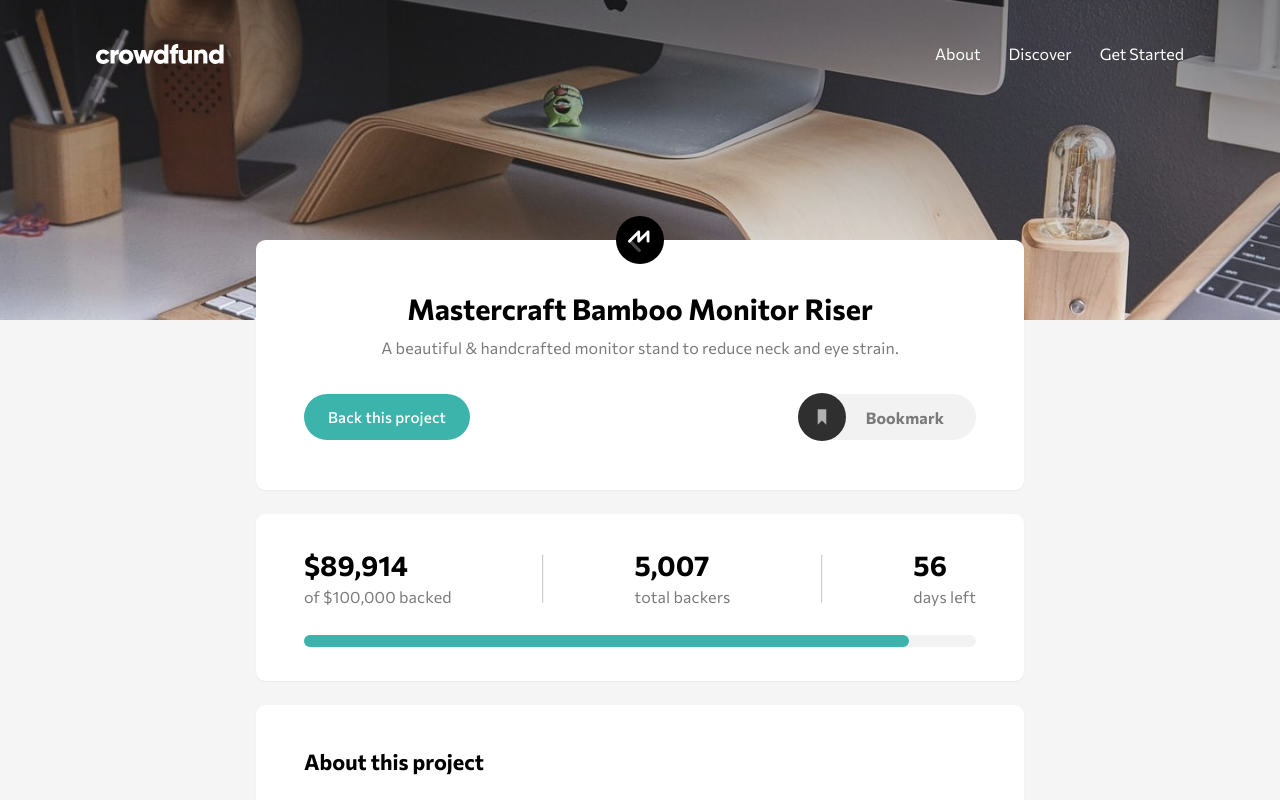
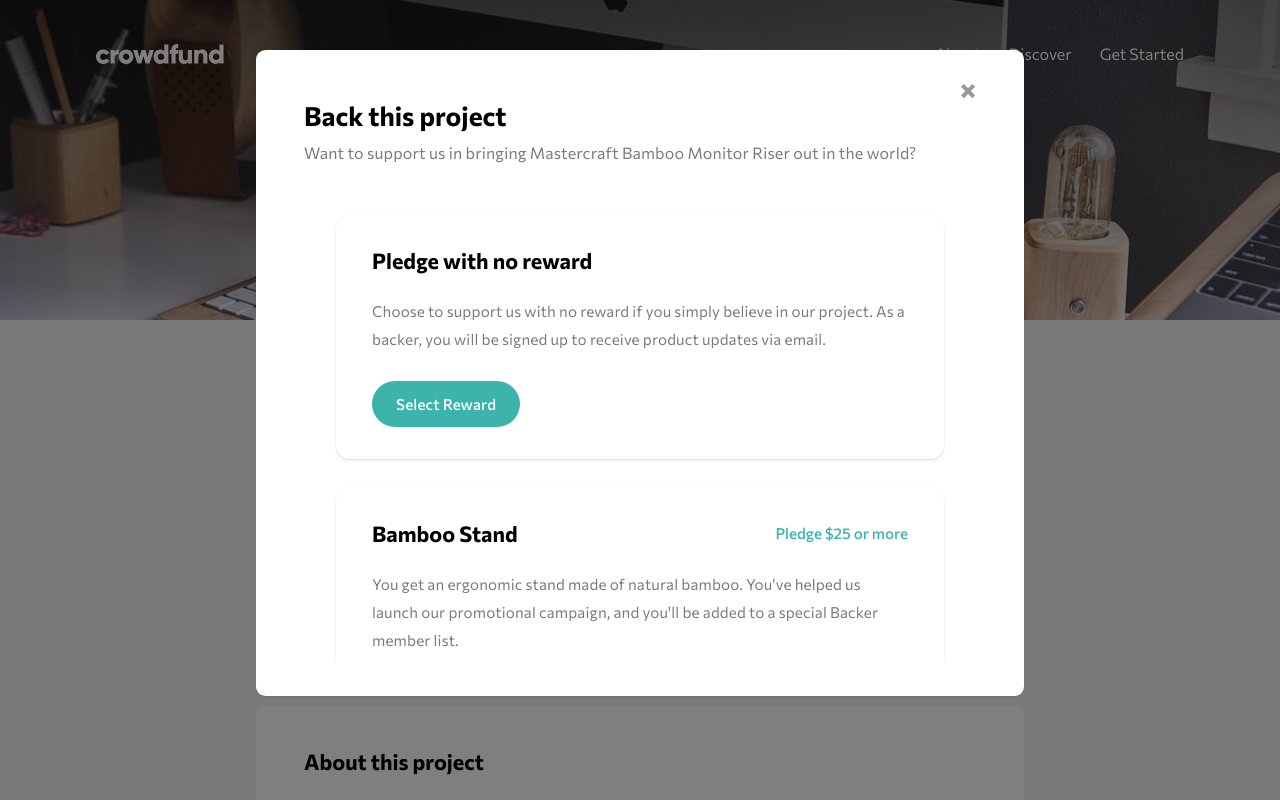
Before and after one commit to VasuBeachoo/crowdfunding-product-page, a React (Create React App) app: page / in a window 1280 px wide. Both pictures are taken after a click on the button "Back this project". Shown: the top 800 px of the page. Built offline with nearby package versions, Linux system fonts and the light colour scheme.

Commit message:
Create and style pledges popup

```diff
--- a/src/App.js
+++ b/src/App.js
@@ -1,10 +1,12 @@
 import { useState } from "react";
 import styled from "styled-components";
 import GlobalStyle from "./GlobalStyle";
+import { mixinSection } from "./mixins";
 import Header from "./components/Header";
 import Overview from "./components/Overview";
 import Stats from "./components/Stats";
 import About from "./components/About";
+import PopupPledges from "./components/PopupPledges";
 import headerBg from "./assets/image-hero-desktop.jpg";
 import logoMastercraft from "./assets/logo-mastercraft.svg";
 
@@ -41,8 +43,27 @@ const ProductContainer = styled.div`
   transform: translateY(-5rem);
 `;
 
+const DarkOverlay = styled.div`
+  position: fixed;
+  width: 100vw;
+  min-height: 100vh;
+  background-color: var(--Black);
+  opacity: 0.5;
+`;
+
+const PopupContainer = styled.div`
+  ${mixinSection}
+  position: fixed;
+  top: 6.25vh;
+  display: flex;
+  flex-direction: column;
+  justify-content: flex-start;
+  align-items: center;
+  width: 60%;
+`;
+
 const App = () => {
-  const productData = {
+  let productData = {
     icon: logoMastercraft,
     name: "Mastercraft Bamboo Monitor Riser",
     shortDesc:
@@ -88,6 +109,15 @@ const App = () => {
   };
 
   const [bookmarked, setBookmarked] = useState(false);
+  const [popup, setPopup] = useState(false);
+
+  function openPopup() {
+    setPopup(true);
+  }
+
+  function closePopup() {
+    setPopup(false);
+  }
 
   return (
     <AppContainer>
@@ -102,13 +132,28 @@ const App = () => {
           description={productData.shortDesc}
           bookmarked={bookmarked}
           setBookmarked={setBookmarked}
+          openPopup={openPopup}
         />
         <Stats stats={productData.stats} />
         <About
           description={productData.longDesc}
           rewards={productData.rewards}
+          openPopup={openPopup}
         />
       </ProductContainer>
+
+      {popup && (
+        <>
+          <DarkOverlay />
+          <PopupContainer>
+            <PopupPledges
+              productName={productData.name}
+              rewards={productData.rewards}
+              closePopup={closePopup}
+            />
+          </PopupContainer>
+        </>
+      )}
     </AppContainer>
   );
 };
--- a/src/components/About.js
+++ b/src/components/About.js
@@ -1,5 +1,5 @@
 import styled from "styled-components";
-import Reward from "./Reward";
+import { renderRewards } from "./Reward";
 import { mixinSection, mixinLightText } from "../mixins";
 
 export const Container = styled.div`
@@ -30,25 +30,12 @@ export const Rewards = styled.div`
   margin: 1.65rem 0 2rem 0;
 `;
 
-const About = ({ className, description, rewards }) => {
-  let key = 2000;
-
+const About = ({ className, description, rewards, openPopup }) => {
   return (
     <Container classNaame={className}>
       <Heading>About this project</Heading>
       <Description>{description}</Description>
-      <Rewards>
-        {rewards &&
-          rewards.map((reward) => (
-            <Reward
-              key={key++}
-              name={reward.name}
-              pledgeReq={reward.pledgeReq}
-              description={reward.desc}
-              stockAmt={reward.stockAmt}
-            />
-          ))}
-      </Rewards>
+      <Rewards>{renderRewards(rewards, openPopup)}</Rewards>
     </Container>
   );
 };
--- a/src/components/Header.js
+++ b/src/components/Header.js
@@ -7,6 +7,7 @@ export const Container = styled.div`
   flex-direction: row;
   justify-content: space-between;
   align-items: center;
+  gap: 2rem;
   width: 100%;
 `;
 
--- a/src/components/Overview.js
+++ b/src/components/Overview.js
@@ -36,6 +36,7 @@ export const Btns = styled.div`
   flex-direction: row;
   justify-content: space-between;
   align-items: center;
+  gap: 2rem;
   width: 100%;
   margin: 0 0 1rem 0;
 `;
@@ -47,6 +48,7 @@ const Overview = ({
   description,
   bookmarked,
   setBookmarked,
+  openPopup,
 }) => {
   return (
     <Container className={className}>
@@ -54,7 +56,7 @@ const Overview = ({
       <Name>{name}</Name>
       <Description>{description}</Description>
       <Btns>
-        <Button>Back this project</Button>
+        <Button onClick={openPopup}>Back this project</Button>
         <Bookmark bookmarked={bookmarked} setBookmarked={setBookmarked} />
       </Btns>
     </Container>
--- /dev/null
+++ b/src/components/PopupPledges.js
@@ -0,0 +1,64 @@
+import styled from "styled-components";
+import Reward, { renderRewards } from "./Reward";
+import { mixinLightText } from "../mixins";
+import iconClose from "../assets/icon-close-modal.svg";
+
+export const Container = styled.div`
+  display: flex;
+  flex-direction: column;
+  justify-content: flex-start;
+  align-items: flex-start;
+`;
+
+export const CloseIcon = styled.img`
+  align-self: flex-end;
+  transition: 0.2s;
+
+  &:hover {
+    cursor: pointer;
+  }
+`;
+
+export const Heading = styled.h1`
+  font-size: 1.65rem;
+  margin: 0;
+`;
+
+export const Paragraph = styled.p`
+  ${mixinLightText}
+  margin: 0.5rem 0 1rem;
+`;
+
+export const Rewards = styled.div`
+  display: flex;
+  flex-direction: column;
+  justify-content: flex-start;
+  align-items: center;
+  gap: 1.85rem;
+  overflow-y: auto;
+  width: 100%;
+  max-height: 60vh;
+  font-size: 95%;
+  padding: 2rem;
+`;
+
+const PopupPledges = ({ className, productName, rewards, closePopup }) => {
+  return (
+    <Container className={className}>
+      <CloseIcon src={iconClose} alt="close-icon" onClick={closePopup} />
+      <Heading>Back this project</Heading>
+      <Paragraph>
+        Want to support us in bringing {productName} out in the world?
+      </Paragraph>
+      <Rewards>
+        <Reward
+          name="Pledge with no reward"
+          description="Choose to support us with no reward if you simply believe in our project. As a backer, you will be signed up to receive product updates via email."
+        />
+        {renderRewards(rewards)}
+      </Rewards>
+    </Container>
+  );
+};
+
+export default PopupPledges;
--- a/src/components/Reward.js
+++ b/src/components/Reward.js
@@ -21,6 +21,7 @@ export const TopContainer = styled.div`
   flex-direction: row;
   justify-content: space-between;
   align-items: center;
+  gap: 2rem;
   width: 100%;
 `;
 
@@ -31,6 +32,7 @@ export const Name = styled.h1`
 
 export const PledgeReq = styled.p`
   color: var(--Moderate-cyan);
+  text-align: right;
   font-weight: 500;
   margin: 0;
 `;
@@ -45,10 +47,36 @@ export const BottomContainer = styled.div`
   flex-direction: row;
   justify-content: space-between;
   align-items: center;
+  gap: 2rem;
   width: 100%;
 `;
 
-const Reward = ({ className, name, pledgeReq, description, stockAmt }) => {
+export const renderRewards = (rewards, btnAction) => {
+  let key = 2000;
+
+  return (
+    rewards &&
+    rewards.map((reward) => (
+      <Reward
+        key={key++}
+        name={reward.name}
+        pledgeReq={reward.pledgeReq}
+        description={reward.desc}
+        stockAmt={reward.stockAmt}
+        btnAction={reward.stockAmt !== 0 && btnAction}
+      />
+    ))
+  );
+};
+
+const Reward = ({
+  className,
+  name,
+  pledgeReq,
+  description,
+  stockAmt,
+  btnAction,
+}) => {
   const themes = {
     available: { name: "available", btnBgClr: "var(--Moderate-cyan)" },
     unavailable: { name: "unavailable", btnBgClr: "var(--Dark-gray)" },
@@ -61,12 +89,16 @@ const Reward = ({ className, name, pledgeReq, description, stockAmt }) => {
       <Container className={className}>
         <TopContainer>
           <Name>{name}</Name>
-          <PledgeReq>Pledge ${pledgeReq} or more</PledgeReq>
+          {pledgeReq !== undefined && (
+            <PledgeReq>Pledge ${pledgeReq} or more</PledgeReq>
+          )}
         </TopContainer>
         <Description>{description}</Description>
         <BottomContainer>
-          <StockLeft stockAmt={stockAmt} />
-          <Button>{stockAmt === 0 ? "Out of stock" : "Select Reward"}</Button>
+          {stockAmt !== undefined && <StockLeft stockAmt={stockAmt} />}
+          <Button onClick={btnAction}>
+            {stockAmt === 0 ? "Out of stock" : "Select Reward"}
+          </Button>
         </BottomContainer>
       </Container>
     </ThemeProvider>
--- a/src/components/Stats.js
+++ b/src/components/Stats.js
@@ -14,8 +14,9 @@ export const Container = styled.div`
 export const StatsContainer = styled.div`
   display: flex;
   flex-direction: row;
-  justify-content: space-between;
+  justify-content: flex-start;
   align-items: center;
+  gap: 3rem;
   width: 100%;
   margin: 0 0 1.5rem 0;
 `;
@@ -23,6 +24,7 @@ export const StatsContainer = styled.div`
 export const Divider = styled.hr`
   height: 3rem;
   opacity: 0.5;
+  margin: 0;
 `;
 
 export const ProgressBar = styled.div`
@@ -76,7 +78,10 @@ const Stats = ({ className, stats }) => {
     <Container className={className}>
       <StatsContainer>{displayStats(textStats)}</StatsContainer>
       <ProgressBar>
-        <ProgressBar width="90%" bgColor="var(--Moderate-cyan)" />
+        <ProgressBar
+          width={(stats.amtBacked / stats.amtGoal) * 100 + "%"}
+          bgColor="var(--Moderate-cyan)"
+        />
       </ProgressBar>
     </Container>
   );
```
Also changed, not shown: src/components/PopupCompleted.js (added).
